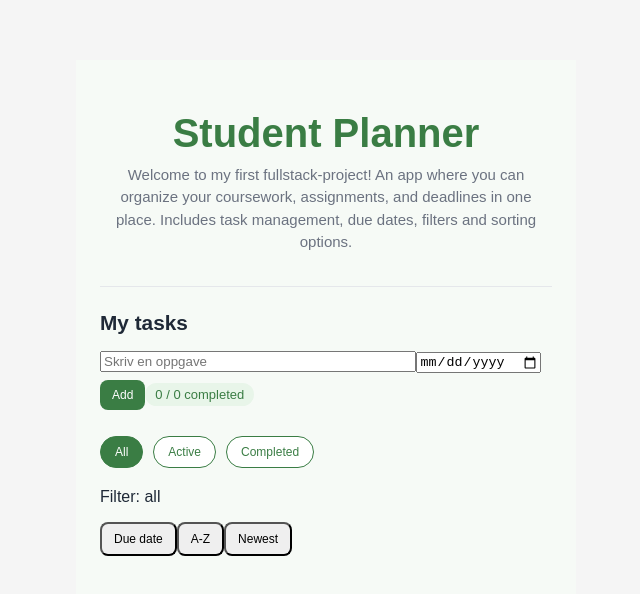
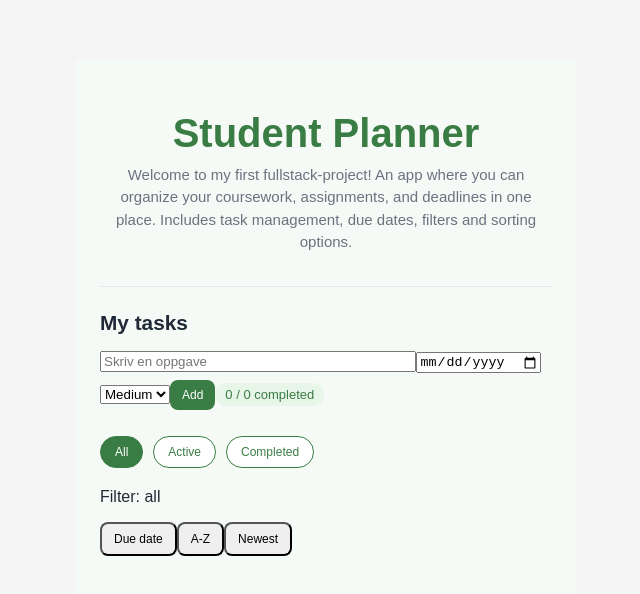
Before and after one commit to sofiesagmo/student-planner, a React (Vite) app in the folder frontend/: page / in a window 1280 px wide. Shown: the top 594 px of the page, without its empty margins (314-954 px from the left). Built offline with nearby package versions, Linux system fonts and the light colour scheme.

Commit message:
Add task priority selection

```diff
--- a/frontend/src/App.tsx
+++ b/frontend/src/App.tsx
@@ -15,6 +15,7 @@ function App() {
 
   const [newTask, setNewTask] = useState("");
   const [newDueDate, setNewDueDate] = useState("");
+  const [newPriority, setNewPriority] = useState<"low" | "medium" | "high">("medium");
   const [filter, setFilter] = useState<Filter>("all");
   const [sortOption, setSortOption] = useState<SortOption>("dueDate");
 
@@ -23,7 +24,7 @@ function App() {
 
     setTasks([
       ...tasks,
-      { id: crypto.randomUUID(), text: newTask.trim(), done: false, dueDate: newDueDate, }
+      { id: crypto.randomUUID(), text: newTask.trim(), done: false, dueDate: newDueDate, priority: newPriority}
     ]);
 
     setNewTask("");
@@ -127,6 +128,16 @@ function App() {
         onChange={(e) => setNewDueDate(e.target.value)}
       />
 
+      <select
+        value={newPriority}
+        onChange={(e) =>
+        setNewPriority(e.target.value as "low" | "medium" | "high")}
+        >
+          <option value="low">Low</option>
+          <option value="medium">Medium</option>
+          <option value="high">High</option>
+      </select>
+
       <button className="add-button" onClick={addTask}>Add</button>
 
 
--- a/frontend/src/types.ts
+++ b/frontend/src/types.ts
@@ -4,6 +4,7 @@ export type Task = {
   text: string;
   done: boolean;
   dueDate: string;
+  priority: "low" | "medium" | "high"
 };
 
 export type Filter = "all" | "active" | "completed";
```
